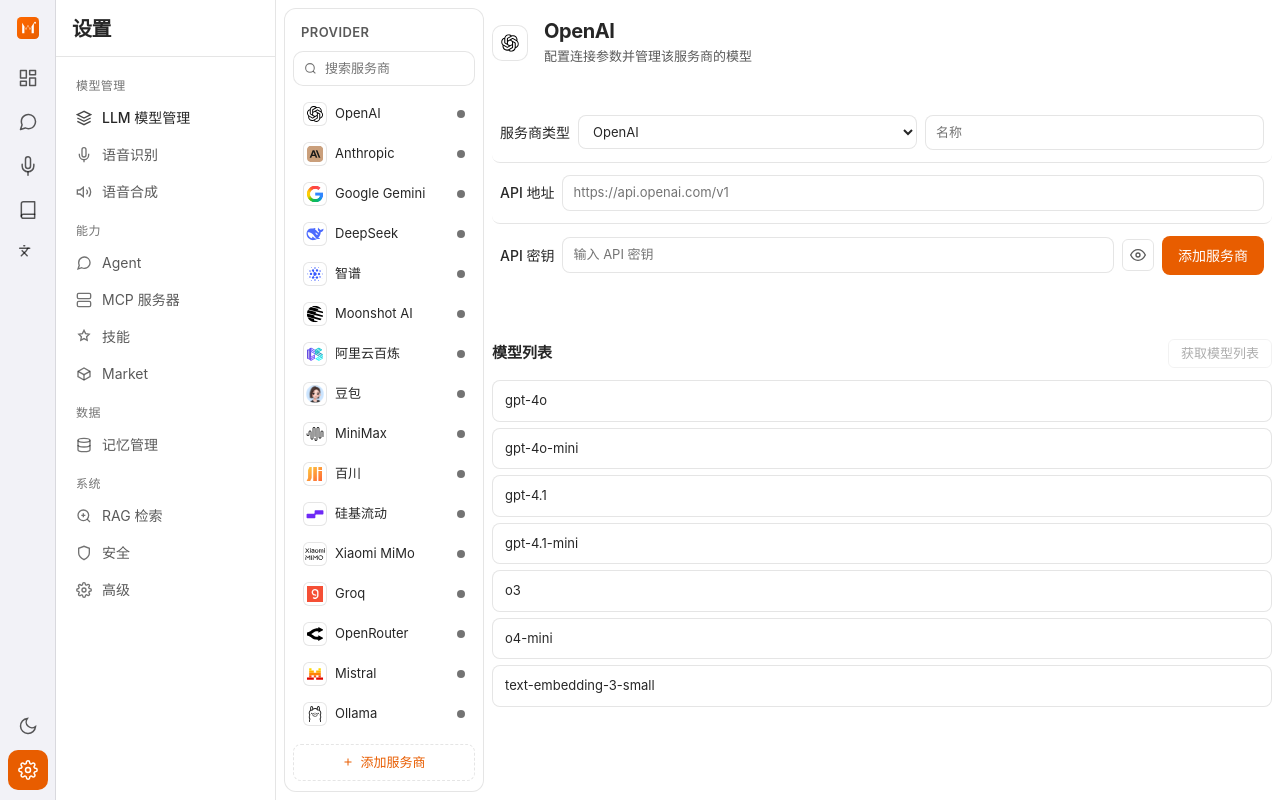
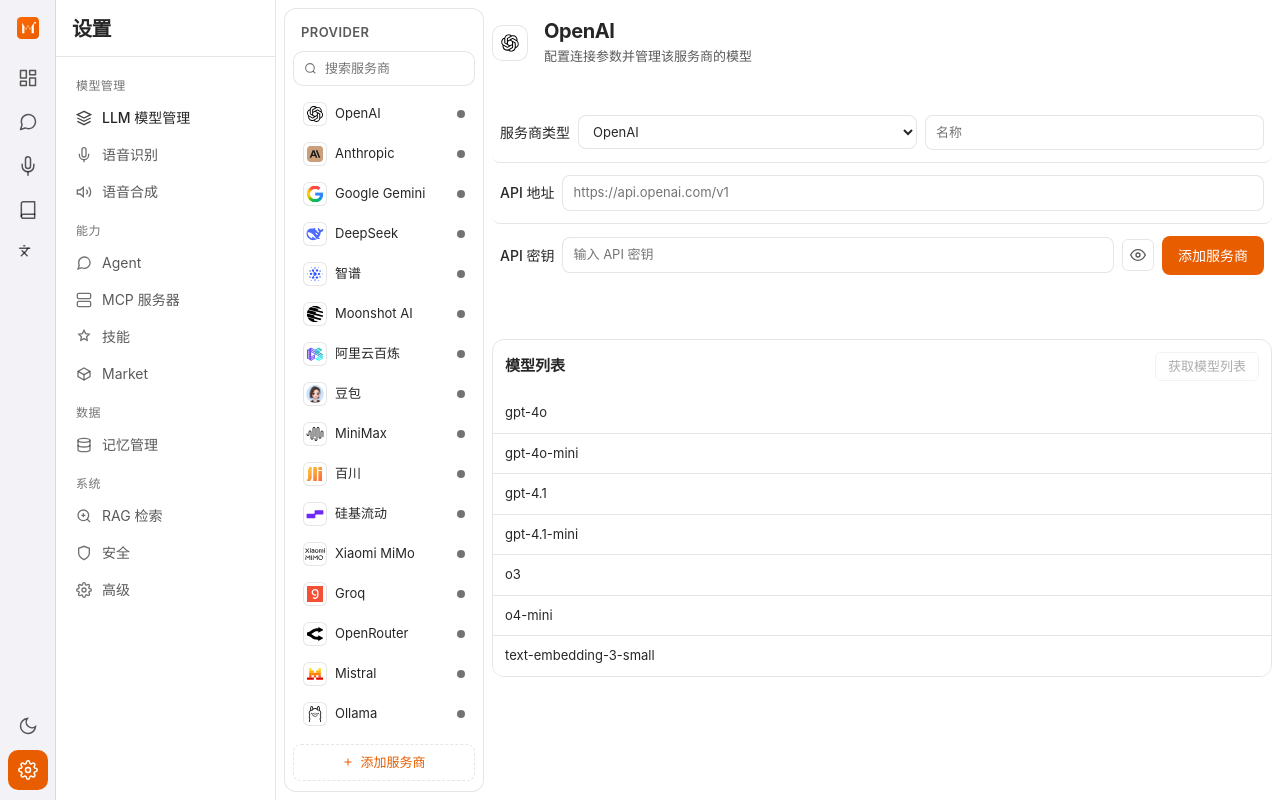
Before and after one commit to laochenfei233/Prism-Agent-R, a SvelteKit app: page /settings in a window 1280 px wide. Built offline with nearby package versions, Linux system fonts and the light colour scheme.

Commit message:
fix(settings): add border frame around model list section
- Wrap model-section in bordered container with rounded corners
- Model rows use bottom border separators instead of individual borders
- Header gets internal padding within the bordered frame

```diff
--- a/src/routes/settings/+page.svelte
+++ b/src/routes/settings/+page.svelte
@@ -1890,8 +1890,17 @@
 	}
 
 	/* ── 模型列表（Cherry Studio 风格） ──── */
-	.model-section { margin-top: 28px; }
-	.model-section .model-row + .model-row { margin-top: 6px; }
+	.model-section {
+		margin-top: 28px;
+		border: 1px solid var(--color-separator);
+		border-radius: var(--radius-md);
+		overflow: hidden;
+	}
+	.model-section .model-header {
+		padding: 12px 12px 0;
+	}
+	.model-section .model-row + .model-row { border-top: none; }
+	.model-section .model-row:first-of-type { border-top: none; }
 	.model-header {
 		display: flex;
 		align-items: center;
@@ -1954,12 +1963,12 @@
 		align-items: center;
 		gap: 8px;
 		padding: 10px 12px;
-		border-radius: 8px;
 		font-size: 13px;
-		border: 1px solid var(--color-separator);
+		border-bottom: 0.5px solid var(--color-separator);
 		background: var(--color-bg);
-		transition: background 0.12s ease, box-shadow 0.15s ease;
-	}
+		transition: background 0.12s ease;
+	}
+	.model-row:last-child { border-bottom: none; }
 	.model-name { flex: 1; min-width: 0; word-break: break-all; }
 	.model-asr-hint { font-size: 11px; color: var(--color-fg-tertiary); flex-shrink: 0; }
 	.model-row-actions { position: relative; display: flex; align-items: center; gap: 4px; flex-shrink: 0; }
```
